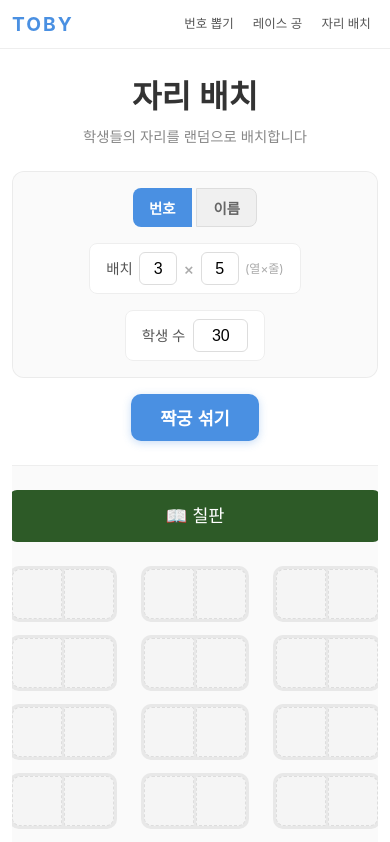
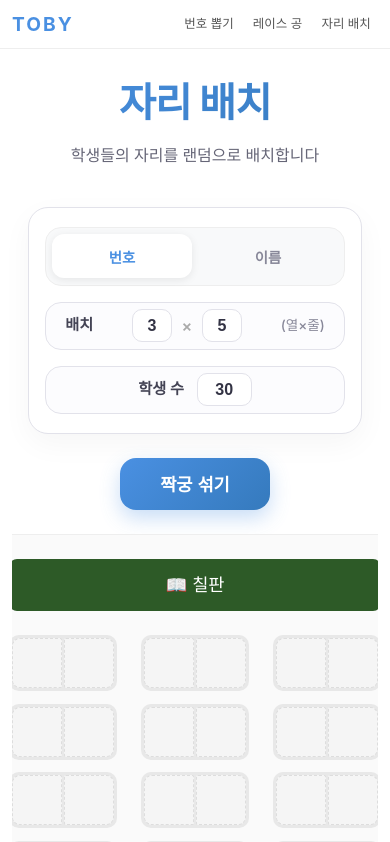
Before and after one commit to Moorisong/Toby, a React (Vite) app in the folder teacher-random-tool/: page /seat in a window 390 px wide. Shown: the top 842 px of the page. Built offline with nearby package versions, Linux system fonts and the light colour scheme.

Commit message:
feat(seat): redesign settings UI, restore UX animations, and optimize mobile layout

```diff
--- a/teacher-random-tool/src/routes/SeatRandom.tsx
+++ b/teacher-random-tool/src/routes/SeatRandom.tsx
@@ -183,7 +183,11 @@ const SeatRandom: React.FC = () => {
     const shuffleSeats = () => {
         const studentList = mode === 'name' ? [...names] : Array.from({ length: totalStudents }, (_, i) => String(i + 1));
 
-        if (studentCount === 0) return;
+        if (studentCount === 0) {
+            if (mode === 'name') alert('등록된 학생 이름이 없습니다. 이름을 먼저 입력해주세요!');
+            else alert('학생 인원 설정이 잘못되었습니다.');
+            return;
+        }
         const count = studentCount;
 
         // 고정석에 배치된 학생 인덱스들 (0-based)
@@ -277,40 +281,60 @@ const SeatRandom: React.FC = () => {
             <Header />
             <div className="container" style={{ maxWidth: '1000px', paddingTop: '1.5rem' }}>
                 {/* 타이틀 */}
-                <div style={{ textAlign: 'center', marginBottom: '1.5rem' }}>
-                    <h1 style={{ fontSize: '2rem', color: '#333', margin: 0, fontWeight: '600' }}>
+                <div style={{ textAlign: 'center', marginBottom: '2.5rem' }}>
+                    <h1 style={{
+                        fontSize: '2.5rem',
+                        fontWeight: '800',
+                        background: 'linear-gradient(135deg, #4A90E2 0%, #357ABD 100%)',
+                        WebkitBackgroundClip: 'text',
+                        WebkitTextFillColor: 'transparent',
+                        margin: 0,
+                        letterSpacing: '-0.02em'
+                    }}>
                         {APP_TITLES.SEAT}
                     </h1>
-                    <p style={{ color: '#888', marginTop: '0.3rem', fontSize: '0.9rem' }}>
+                    <p style={{ color: '#667', marginTop: '0.6rem', fontSize: '1rem', fontWeight: '500' }}>
                         학생들의 자리를 랜덤으로 배치합니다
                     </p>
                 </div>
 
                 {/* 설정 영역 */}
-                <div style={{
+                <div className="seat-config-panel" style={{
                     display: 'flex',
                     justifyContent: 'center',
+                    alignItems: 'stretch',
                     gap: '1rem',
-                    marginBottom: '1rem',
-                    flexWrap: 'wrap',
-                    padding: '1rem 1.5rem',
-                    background: 'rgba(0,0,0,0.02)',
-                    borderRadius: '12px',
-                    border: '1px solid rgba(0,0,0,0.06)'
+                    marginBottom: '1.5rem',
+                    padding: '1.2rem',
+                    background: '#ffffff',
+                    borderRadius: '24px',
+                    boxShadow: '0 10px 30px rgba(0,0,0,0.04)',
+                    border: '1px solid #e2e2ea',
+                    flexWrap: 'wrap'
                 }}>
                     {/* 모드 토글 */}
-                    <div style={{ display: 'flex', gap: '0.3rem' }}>
+                    <div className="seat-config-item" style={{
+                        display: 'flex',
+                        gap: '0.4rem',
+                        background: '#f8f9fa',
+                        padding: '0.4rem',
+                        borderRadius: '16px',
+                        border: '1px solid #eee'
+                    }}>
                         <button
                             onClick={() => handleModeChange('number')}
                             style={{
-                                padding: '0.5rem 1rem',
+                                padding: '0 1.2rem',
                                 fontSize: '0.9rem',
-                                fontWeight: '600',
-                                background: mode === 'number' ? '#4A90E2' : '#f0f0f0',
-                                color: mode === 'number' ? '#fff' : '#666',
-                                border: mode === 'number' ? 'none' : '1px solid #ddd',
-                                borderRadius: '8px 0 0 8px',
-                                cursor: 'pointer'
+                                fontWeight: '700',
+                                background: mode === 'number' ? '#ffffff' : 'transparent',
+                                color: mode === 'number' ? '#4A90E2' : '#889',
+                                border: 'none',
+                                borderRadius: '12px',
+                                boxShadow: mode === 'number' ? '0 2px 8px rgba(0,0,0,0.08)' : 'none',
+                                cursor: 'pointer',
+                                transition: 'all 0.2s ease',
+                                minHeight: '44px'
                             }}
                         >
                             번호
@@ -318,14 +342,17 @@ const SeatRandom: React.FC = () => {
                         <button
                             onClick={() => handleModeChange('name')}
                             style={{
-                                padding: '0.5rem 1rem',
+                                padding: '0 1.2rem',
                                 fontSize: '0.9rem',
-                                fontWeight: '600',
-                                background: mode === 'name' ? '#E24A90' : '#f0f0f0',
-                                color: mode === 'name' ? '#fff' : '#666',
-                                border: mode === 'name' ? 'none' : '1px solid #ddd',
-                                borderRadius: '0 8px 8px 0',
-                                cursor: 'pointer'
+                                fontWeight: '700',
+                                background: mode === 'name' ? '#ffffff' : 'transparent',
+                                color: mode === 'name' ? '#E24A90' : '#889',
+                                border: 'none',
+                                borderRadius: '12px',
+                                boxShadow: mode === 'name' ? '0 2px 8px rgba(0,0,0,0.08)' : 'none',
+                                cursor: 'pointer',
+                                transition: 'all 0.2s ease',
+                                minHeight: '44px'
                             }}
                         >
                             이름
@@ -333,58 +360,117 @@ const SeatRandom: React.FC = () => {
                     </div>
 
                     {/* 배치 (열×줄) */}
-                    <div style={{ display: 'flex', alignItems: 'center', gap: '0.4rem', background: '#fff', padding: '0.5rem 1rem', borderRadius: '8px', border: '1px solid #eee' }}>
-                        <label style={{ color: '#555', fontWeight: '500', fontSize: '0.9rem' }}>배치</label>
+                    <div className="seat-config-item" style={{
+                        display: 'flex',
+                        alignItems: 'center',
+                        gap: '0.8rem',
+                        padding: '0 1.2rem',
+                        borderRadius: '16px',
+                        border: '1px solid #e2e2ea',
+                        background: '#fcfcfe'
+                    }}>
+                        <label style={{ color: '#445', fontWeight: '600', fontSize: '0.95rem' }}>배치</label>
+                        <div style={{ display: 'flex', alignItems: 'center', gap: '0.4rem' }}>
                             <input
                                 type="text"
                                 inputMode="numeric"
                                 value={pairsPerRowInput}
                                 onChange={(e) => handlePairsPerRowChange(e.target.value.replace(/[^0-9]/g, ''))}
                                 onBlur={handlePairsPerRowBlur}
-                            style={{ padding: '0.4rem', fontSize: '1rem', width: '38px', textAlign: 'center', border: '1px solid #ddd', borderRadius: '6px' }}
+                                style={{
+                                    padding: '0.4rem',
+                                    fontSize: '1rem',
+                                    width: '40px',
+                                    textAlign: 'center',
+                                    border: '1px solid #e2e2ea',
+                                    borderRadius: '10px',
+                                    fontWeight: '700',
+                                    color: '#334',
+                                    background: '#fff',
+                                    outline: 'none'
+                                }}
                             />
-                        <span style={{ color: '#aaa', fontWeight: '500', fontSize: '1rem' }}>×</span>
+                            <span style={{ color: '#aaa', fontWeight: '600', fontSize: '1rem' }}>×</span>
                             <input
                                 type="text"
                                 inputMode="numeric"
                                 value={pairRowsInput}
                                 onChange={(e) => handlePairRowsChange(e.target.value.replace(/[^0-9]/g, ''))}
                                 onBlur={handlePairRowsBlur}
-                            style={{ padding: '0.4rem', fontSize: '1rem', width: '38px', textAlign: 'center', border: '1px solid #ddd', borderRadius: '6px' }}
+                                style={{
+                                    padding: '0.4rem',
+                                    fontSize: '1rem',
+                                    width: '40px',
+                                    textAlign: 'center',
+                                    border: '1px solid #e2e2ea',
+                                    borderRadius: '10px',
+                                    fontWeight: '700',
+                                    color: '#334',
+                                    background: '#fff',
+                                    outline: 'none'
+                                }}
                             />
-                        <span style={{ color: '#aaa', fontSize: '0.75rem' }}>(열×줄)</span>
+                        </div>
+                        <span style={{ color: '#889', fontSize: '0.85rem', fontWeight: '500' }}>(열×줄)</span>
                     </div>
 
                     {/* 번호 모드: 학생 수 */}
                     {mode === 'number' && (
-                        <div style={{ display: 'flex', alignItems: 'center', gap: '0.5rem', background: '#fff', padding: '0.5rem 1rem', borderRadius: '8px', border: '1px solid #eee' }}>
-                            <label style={{ color: '#555', fontWeight: '500', fontSize: '0.9rem' }}>학생 수</label>
+                        <div className="seat-config-item" style={{
+                            display: 'flex',
+                            alignItems: 'center',
+                            gap: '0.8rem',
+                            padding: '0 1.2rem',
+                            borderRadius: '16px',
+                            border: '1px solid #e2e2ea',
+                            background: '#fcfcfe'
+                        }}>
+                            <label style={{ color: '#445', fontWeight: '600', fontSize: '0.95rem' }}>학생 수</label>
                             <input
                                 type="text"
                                 inputMode="numeric"
                                 value={totalStudentsInput}
                                 onChange={(e) => handleTotalStudentsChange(e.target.value.replace(/[^0-9]/g, ''))}
                                 onBlur={handleTotalStudentsBlur}
-                                style={{ padding: '0.4rem', fontSize: '1rem', width: '55px', textAlign: 'center', border: '1px solid #ddd', borderRadius: '6px' }}
+                                style={{
+                                    padding: '0.4rem',
+                                    fontSize: '1rem',
+                                    width: '55px',
+                                    textAlign: 'center',
+                                    border: '1px solid #e2e2ea',
+                                    borderRadius: '10px',
+                                    fontWeight: '700',
+                                    color: '#334',
+                                    background: '#fff',
+                                    outline: 'none'
+                                }}
                             />
                         </div>
                     )}
 
                     {/* 이름 모드: 이름 설정 버튼 */}
                     {mode === 'name' && (
-                        <div style={{ position: 'relative' }}>
+                        <div className="seat-config-item" style={{ display: 'flex' }}>
                             <button
                                 onClick={() => setShowNameInput(true)}
                                 className={names.length === 0 ? 'btn-name-nudge' : ''}
                                 style={{
-                                    padding: '0.5rem 1rem',
-                                    fontSize: '0.9rem',
-                                    fontWeight: '500',
-                                    background: names.length === 0 ? '#fff0f6' : '#fff',
+                                    padding: '0 1.2rem',
+                                    fontSize: '0.95rem',
+                                    fontWeight: '700',
+                                    background: '#ffffff',
                                     color: '#E24A90',
-                                    border: names.length === 0 ? '2px solid #E24A90' : '1px solid #E24A90',
-                                    borderRadius: '8px',
-                                    cursor: 'pointer'
+                                    border: '1px solid #E24A90',
+                                    borderRadius: '16px',
+                                    cursor: 'pointer',
+                                    transition: 'all 0.2s ease',
+                                    minHeight: '44px'
+                                }}
+                                onMouseEnter={(e) => {
+                                    e.currentTarget.style.background = '#fff0f6';
+                                }}
+                                onMouseLeave={(e) => {
+                                    e.currentTarget.style.background = '#ffffff';
                                 }}
                             >
                                 📝 이름 ({names.length}명)
@@ -462,21 +548,37 @@ const SeatRandom: React.FC = () => {
                 )}
 
                 {/* 버튼 영역 */}
-                <div style={{ display: 'flex', justifyContent: 'center', gap: '0.8rem', marginBottom: '1.5rem', flexWrap: 'wrap' }}>
+                <div style={{ display: 'flex', justifyContent: 'center', gap: '1rem', marginBottom: '1.5rem', flexWrap: 'wrap' }}>
                     <button
                         onClick={() => { shuffleSeats(); setShowShuffleHint(false); }}
                         disabled={mode === 'name' && names.length === 0}
                         className={showShuffleHint ? 'btn-pulse-hint' : ''}
                         style={{
-                            padding: '0.7rem 1.8rem',
+                            background: (mode === 'name' && names.length === 0)
+                                ? '#e0e0e0'
+                                : 'linear-gradient(135deg, #4A90E2 0%, #357ABD 100%)',
+                            border: 'none',
+                            color: '#fff',
+                            padding: '0 2.5rem',
                             fontSize: '1.1rem',
-                            fontWeight: '600',
-                            background: (mode === 'name' && names.length === 0) ? '#ccc' : '#4A90E2',
-                            color: '#fff',
-                            border: 'none',
-                            borderRadius: '10px',
+                            fontWeight: '800',
+                            borderRadius: '16px',
+                            boxShadow: (mode === 'name' && names.length === 0) ? 'none' : '0 8px 20px rgba(74,144,226,0.3)',
                             cursor: (mode === 'name' && names.length === 0) ? 'not-allowed' : 'pointer',
-                            boxShadow: showShuffleHint ? undefined : '0 2px 8px rgba(74,144,226,0.3)'
+                            transition: 'all 0.3s cubic-bezier(0.175, 0.885, 0.32, 1.275)',
+                            minHeight: '52px'
+                        }}
+                        onMouseEnter={(e) => {
+                            if (!(mode === 'name' && names.length === 0)) {
+                                e.currentTarget.style.transform = 'translateY(-2px) scale(1.02)';
+                                e.currentTarget.style.boxShadow = '0 12px 25px rgba(74,144,226,0.4)';
+                            }
+                        }}
+                        onMouseLeave={(e) => {
+                            if (!(mode === 'name' && names.length === 0)) {
+                                e.currentTarget.style.transform = 'translateY(0) scale(1)';
+                                e.currentTarget.style.boxShadow = '0 8px 20px rgba(74,144,226,0.3)';
+                            }
                         }}
                     >
                         짝궁 섞기
@@ -485,14 +587,25 @@ const SeatRandom: React.FC = () => {
                         <button
                             onClick={handleExport}
                             style={{
-                                padding: '0.7rem 1.5rem',
+                                background: 'linear-gradient(135deg, #50C878 0%, #3DA65E 100%)',
+                                border: 'none',
+                                color: '#fff',
+                                padding: '0 2rem',
                                 fontSize: '1rem',
-                                fontWeight: '600',
-                                background: '#50C878',
-                                color: '#fff',
-                                border: 'none',
-                                borderRadius: '10px',
-                                cursor: 'pointer'
+                                fontWeight: '800',
+                                borderRadius: '16px',
+                                boxShadow: '0 8px 20px rgba(80,200,120,0.2)',
+                                cursor: 'pointer',
+                                transition: 'all 0.3s ease',
+                                minHeight: '52px'
+                            }}
+                            onMouseEnter={(e) => {
+                                e.currentTarget.style.transform = 'translateY(-2px)';
+                                e.currentTarget.style.boxShadow = '0 12px 25px rgba(80,200,120,0.3)';
+                            }}
+                            onMouseLeave={(e) => {
+                                e.currentTarget.style.transform = 'translateY(0)';
+                                e.currentTarget.style.boxShadow = '0 8px 20px rgba(80,200,120,0.2)';
                             }}
                         >
                             이미지로 저장
@@ -632,10 +745,62 @@ const SeatRandom: React.FC = () => {
                     <a href="/seat/settings" style={{ color: '#aaa', textDecoration: 'none' }}>Setting</a>
                 </div>
 
-                <div style={{ marginTop: '2.5rem', marginBottom: '2rem' }}>
+                <div style={{ marginTop: '3rem', marginBottom: '3rem' }}>
                     <MyorokBanner />
                 </div>
             </div>
+            {/* 모바일 최적화 스타일 */}
+            <style>{`
+                @media (max-width: 600px) {
+                    .seat-config-panel {
+                        padding: 1.2rem 1rem !important;
+                        gap: 1rem !important;
+                        flex-direction: column !important;
+                        align-items: center !important;
+                        border-radius: 20px !important;
+                        margin: 0 auto 1.5rem auto !important;
+                        width: calc(100% - 2rem) !important;
+                        box-sizing: border-box !important;
+                    }
+                    .seat-config-item {
+                        width: 100% !important;
+                        display: flex !important;
+                        justify-content: center !important;
+                        align-items: center !important;
+                        min-height: 48px !important;
+                        box-sizing: border-box !important;
+                    }
+                    /* 개별 설정 항목들이 너비를 너무 차지하지 않으면서 가운데 정렬되도록 */
+                    .seat-config-item > button,
+                    .seat-config-item > div {
+                        width: 100% !important;
+                        max-width: 330px !important; /* 조금 더 넓게 */
+                        display: flex !important;
+                        justify-content: center !important;
+                        align-items: center !important;
+                        white-space: nowrap !important; /* 글자 줄바꿈 방지 */
+                    }
+                    /* 라벨들 줄바꿈 절대 방지 */
+                    .seat-config-item label,
+                    .seat-config-item span {
+                        white-space: nowrap !important;
+                        flex-shrink: 0 !important;
+                    }
+                    /* 배치(열x줄) 영역 내부 텍스트 겹침 방지 */
+                    .seat-config-item > div {
+                        gap: 0.6rem !important;
+                        padding: 0 1rem !important;
+                    }
+                    /* 이름 버튼 가이드(말풍선) 위치 미세 조정 */
+                    .btn-name-nudge::after {
+                        width: 90% !important;
+                        left: 50% !important;
+                        transform: translateX(-50%) !important;
+                        white-space: normal !important; /* 말풍선은 줄바꿈 허용 */
+                        text-align: center !important;
+                    }
+                }
+            `}</style>
         </div>
     );
 };
```
Lines whose indentation alone changed are shown as unchanged.
